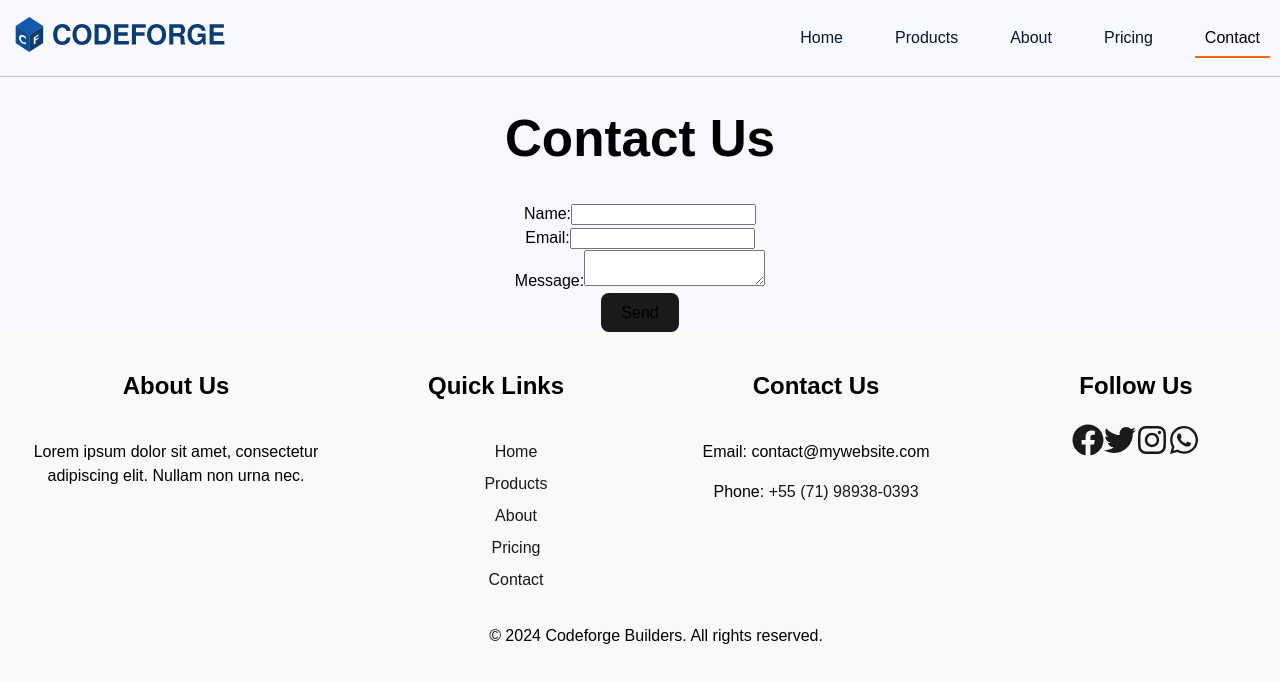
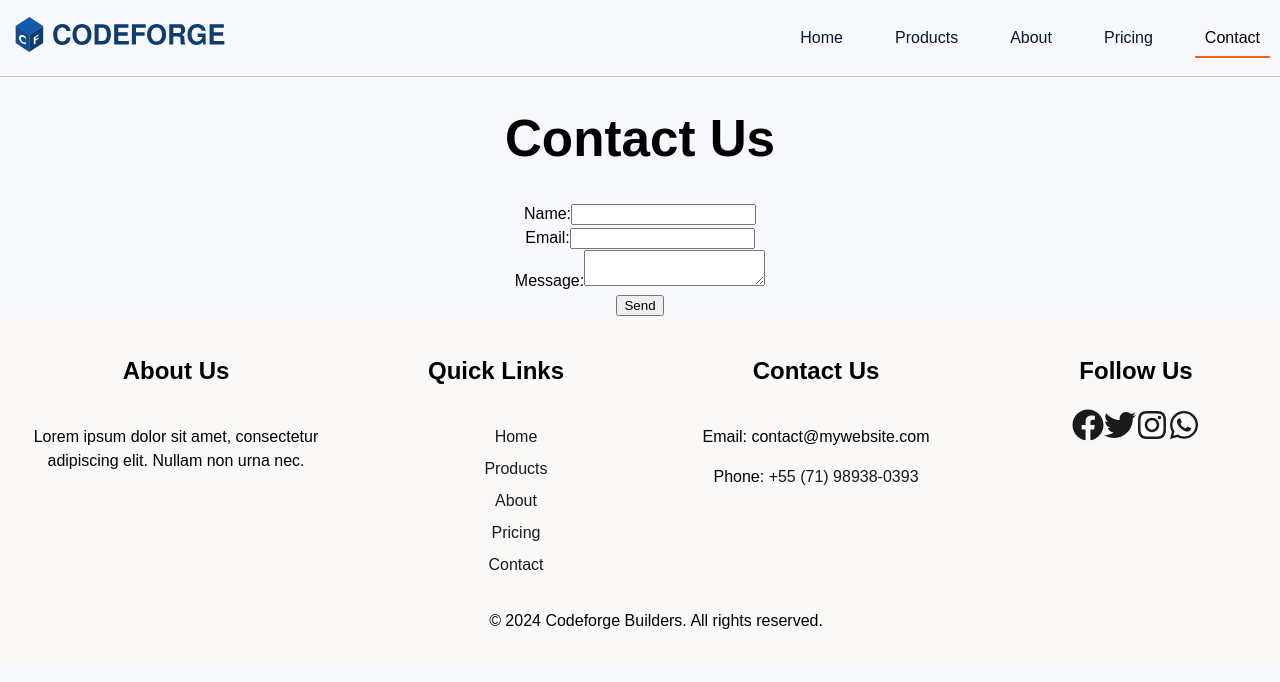
Before and after one commit to Code-Forge-Builders/codeforge-website, a React (Vite) app: page /contact in a window 1280 px wide. Shown: the top 682 px of the page. Built offline with nearby package versions, Linux system fonts and the light colour scheme; a web font is replaced by a local one.

Commit message:
chore: Added basic contact page

```diff
--- a/src/index.css
+++ b/src/index.css
@@ -39,15 +39,3 @@
   font-size: 3.2em;
   line-height: 1.1;
 }
-
-button {
-  border-radius: 8px;
-  border: 1px solid transparent;
-  padding: 0.6em 1.2em;
-  font-size: 1em;
-  font-weight: 500;
-  font-family: inherit;
-  background-color: #1a1a1a;
-  cursor: pointer;
-  transition: border-color 0.25s;
-}
--- a/src/pages/Contact/index.tsx
+++ b/src/pages/Contact/index.tsx
@@ -1,10 +1,11 @@
 import React from 'react'
+import { Button, Form } from 'react-bootstrap'
 
 const Contact: React.FC = () => {
   return (
     <div className="contact-container">
       <h1>Contact Us</h1>
-      <form>
+      <Form>
         <div>
           <label htmlFor="name">Name:</label>
           <input type="text" id="name" required />
@@ -17,8 +18,8 @@
           <label htmlFor="message">Message:</label>
           <textarea id="message" required></textarea>
         </div>
-        <button type="submit">Send</button>
-      </form>
+        <Button type="submit">Send</Button>
+      </Form>
     </div>
   )
 }
```
